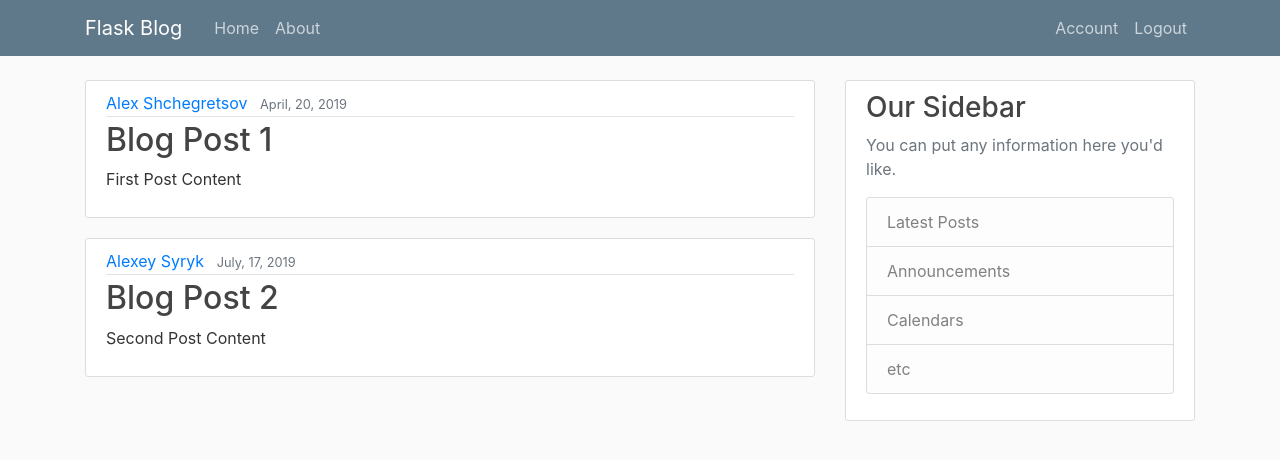
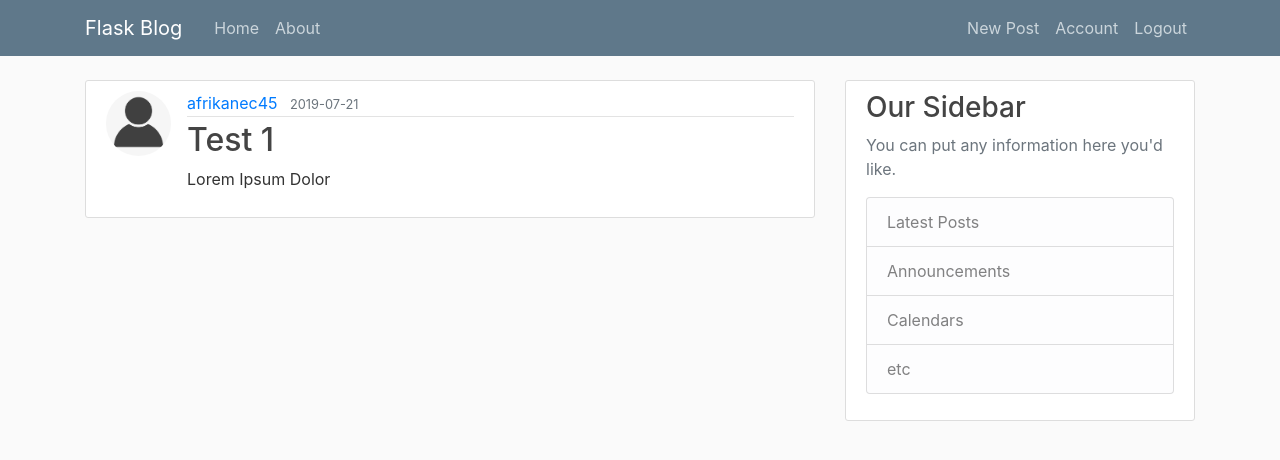
Before and after one commit to alexshchegretsov/Flask_advanced_blog, a Flask app: page / in a window 1280 px wide. Shown: the top 460 px of the page. Run offline with Flask 2, Linux system fonts and the light colour scheme; a user stored in the database is signed in; data comes from the database, SQL or seed files in the repository; both versions use the stored data as it was after the commit; some libraries are stand-ins or nearby versions.

Commit message:
Add create new post functionality

```diff
--- a/main/flask_blog/forms.py
+++ b/main/flask_blog/forms.py
@@ -4,6 +4,7 @@ from wtforms import StringField
 from wtforms import PasswordField
 from wtforms import BooleanField
 from wtforms import SubmitField
+from wtforms import TextAreaField
 from wtforms.validators import DataRequired, Length, Email, EqualTo, ValidationError
 from flask_login import current_user
 from .models import User
@@ -51,3 +52,8 @@ class UpdateAccountForm(FlaskForm):
             user = User.query.filter_by(email=email.data).first()
             if user:
                 raise ValidationError('That email is taken. Please choose a different one.')
+
+class PostForm(FlaskForm):
+    title = StringField('Title', validators=[DataRequired()])
+    content = TextAreaField('Content', validators=[DataRequired()])
+    submit = SubmitField('Create')
--- a/main/flask_blog/routes.py
+++ b/main/flask_blog/routes.py
@@ -3,28 +3,14 @@ import secrets
 from PIL import Image
 from flask_blog import app, bcrypt, db
 from flask import render_template, redirect, flash, url_for, request
-from flask_blog.forms import RegistrationForm, LoginForm, UpdateAccountForm
+from flask_blog.forms import RegistrationForm, LoginForm, UpdateAccountForm, PostForm
 from flask_blog.models import User, Post
 from flask_login import login_user, current_user, logout_user, login_required
-
-posts = [
-    {
-        'author': 'Alex Shchegretsov',
-        'title': 'Blog Post 1',
-        'content': 'First Post Content',
-        'date_posted': 'April, 20, 2019'
-    },
-    {
-        'author': 'Alexey Syryk',
-        'title': 'Blog Post 2',
-        'content': 'Second Post Content',
-        'date_posted': 'July, 17, 2019'
-    }
-]
 
 
 @app.route('/')
 def home():
+    posts = Post.query.all()
     return render_template('home.html', posts=posts)
 
 
@@ -103,3 +89,15 @@ def account():
             return redirect(url_for('account'))
     image_file = url_for('static', filename=f'profile_pics/{current_user.image_file}')
     return render_template('account.html', title='Account', image_file=image_file, form=form)
+
+
+@app.route('/post/new', methods=['GET', 'POST'])
+def create_post():
+    form = PostForm()
+    if form.validate_on_submit():
+        post = Post(title=form.title.data, content=form.content.data, author=current_user)
+        db.session.add(post)
+        db.session.commit()
+        flash('Your post has been created!', 'success')
+        return redirect(url_for('home'))
+    return render_template('create_post.html', title='New Post', form=form)
--- a/main/flask_blog/templates/home.html
+++ b/main/flask_blog/templates/home.html
@@ -8,10 +8,11 @@
 {% block content %}
     {% for post in posts %}
         <article class="media content-section">
+            <img class="rounded-circle article-img" src="{{ url_for('static', filename='profile_pics/' + post.author.image_file) }}">
             <div class="media-body">
                 <div class="article-metadata">
-                    <a class="mr-2" href="#">{{ post.author }}</a>
-                    <small class="text-muted">{{ post.date_posted }}</small>
+                    <a class="mr-2" href="#">{{ post.author.username }}</a>
+                    <small class="text-muted">{{ post.date_posted.strftime('%Y-%m-%d') }}</small>
                 </div>
                 <h2><a class="article-title" href="#">{{ post.title }}</a></h2>
                 <p class="article-content">{{ post.content }}</p>
--- a/main/flask_blog/templates/layout.html
+++ b/main/flask_blog/templates/layout.html
@@ -29,6 +29,7 @@
         <!-- Navbar Right Side -->
         <div class="navbar-nav">
             {% if current_user.is_authenticated %}
+            <a class="nav-item nav-link" href="{{ url_for('create_post') }}">New Post</a>
             <a class="nav-item nav-link" href="{{ url_for('account') }}">Account</a>
             <a class="nav-item nav-link" href="{{ url_for('logout') }}">Logout</a>
             {% else %}
```
Also changed, not shown: main/flask_blog/templates/create_post.html (added, +49 -0 lines), main/flask_blog/site.db.
